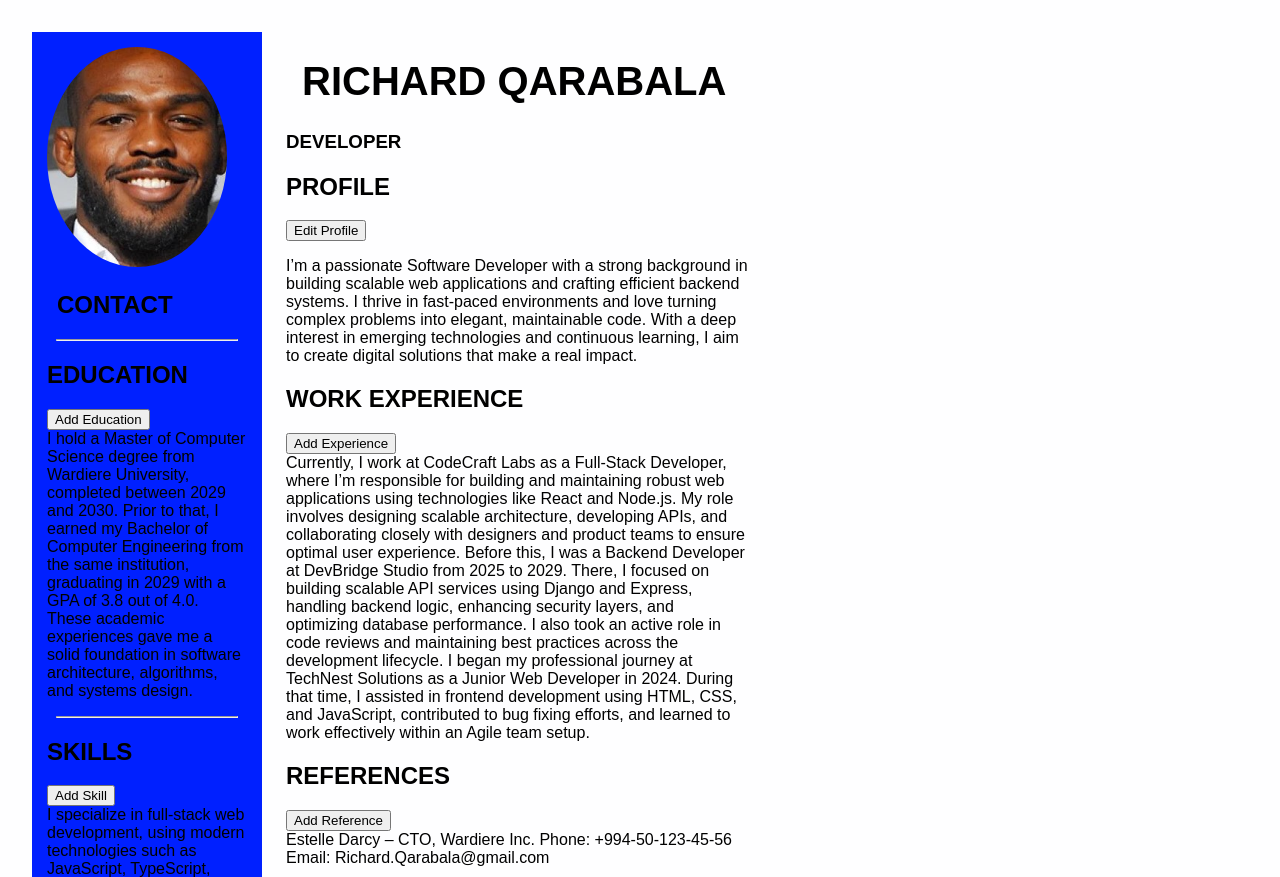
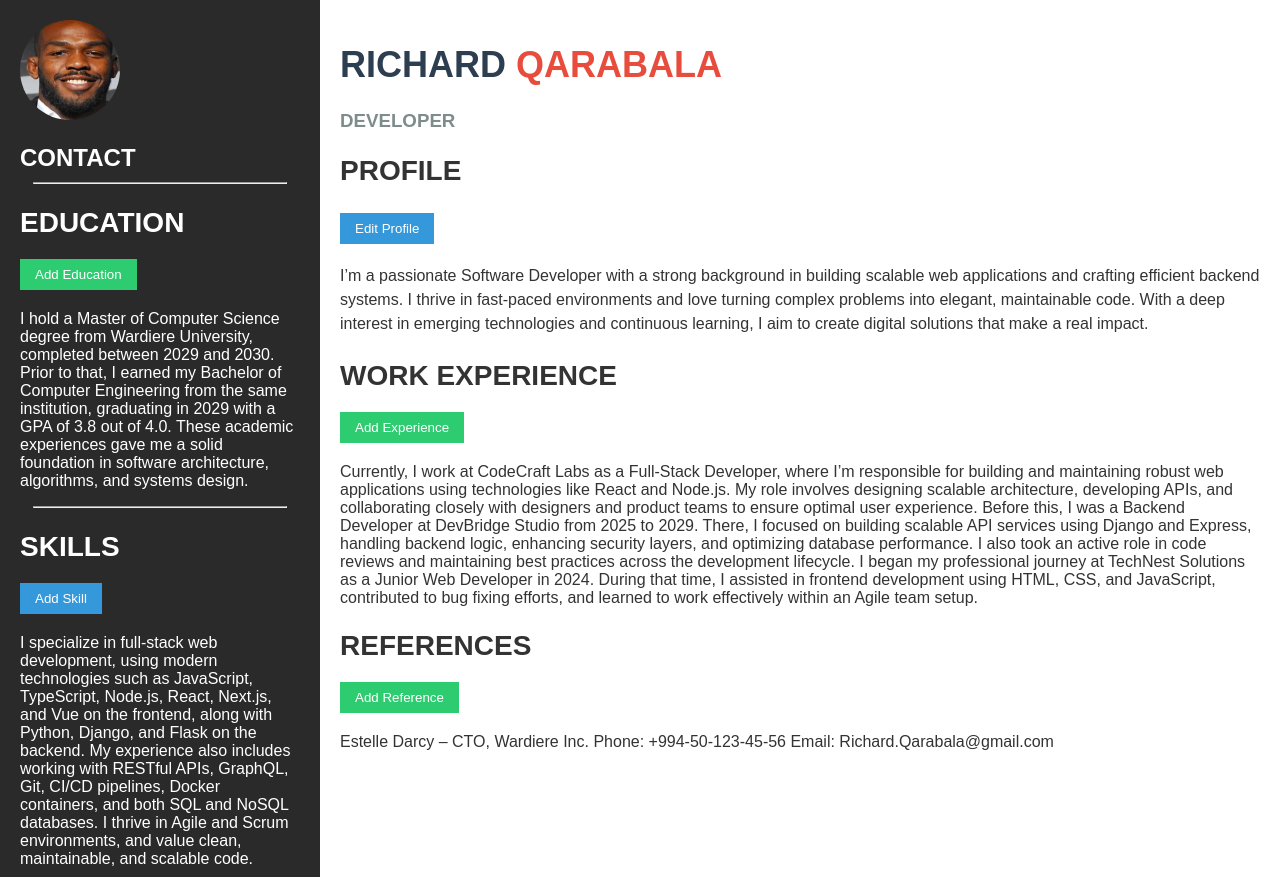
Before and after one commit to Rustamov13/web_lab_4, a plain HTML site: page index.html in a window 1280 px wide. Shown: the top 877 px of the page. Drawn offline with Linux system fonts and the light colour scheme.

Commit message:
Update style.css

```diff
--- a/style.css
+++ b/style.css
@@ -1,41 +1,157 @@
-body{
-    font-family: Arial, sans-serif;
+body {
+    font-family: 'Arial', sans-serif;
+    background-color: #f4f4f4;
+    color: #333;
+    margin: 0;
+    padding: 0;
     display: flex;
-    margin: 2rem;
-    display: flex;
-    background-color: #FEFEFF;
-    gap: 1.5rem;
+    flex-direction: row;
   }
-.sidebar{
-    background-color: #0020ff;
-    flex: 0 0 200px;
-    color : rgb(0, 0, 0);
-    width: 200px;
-    padding: 15px;
+
+  .sidebar {
+    background-color: #2a2a2a;
+    color: white;
+    width: 25%;
+    padding: 20px;
+    box-sizing: border-box;
   }
-.daire {
-  width: 180px;
-  height: 220px;
-  object-fit: cover;
+
+  .sidebar h2 {
+    font-size: 24px;
+    margin-bottom: 10px;
+  }
+
+  .sidebar .contact p {
+    margin: 5px 0;
+  }
+
+  .sidebar .section {
+    margin-top: 20px;
+  }
+
+  .sidebar .section hr {
+    margin-top: 10px;
+    margin-bottom: 10px;
+  }
+
+  .sidebar img {
+    width: 100px;
+    height: 100px;
     border-radius: 50%;
-  margin: 0;
   }
 
   .main {
-    flex: 1;
-    max-width: none;
-    margin-right: 500px;
-    background-color: #FEFEFF;
-}
-.main h1 {
-    font-size: 2.5rem;
-    padding: 0 1rem;
-    white-space: nowrap;
-    overflow: hidden;
-    text-overflow: ellipsis;
+    background-color: white;
+    width: 75%;
+    padding: 20px;
+    box-sizing: border-box;
   }
 
+  h1 {
+    font-size: 36px;
+    color: #2c3e50;
+  }
 
-.contact {
-    margin: 10px;
+  .highlight {
+    color: #e74c3c;
   }
+
+  h3 {
+    color: #7f8c8d;
+  }
+
+  .section {
+    margin-bottom: 20px;
+  }
+
+  .section h2 {
+    font-size: 28px;
+    margin-bottom: 10px;
+  }
+
+  .section p {
+    font-size: 16px;
+    line-height: 1.5;
+  }
+
+  .skill-bar {
+    height: 20px;
+    background-color: #3498db;
+    margin-bottom: 10px;
+    width: 0;
+    transition: width 2s ease-in-out;
+  }
+
+  .skill-bar[data-level="100"] {
+    background-color: #2ecc71;
+  }
+
+  .skill-bar[data-level="75"] {
+    background-color: #f39c12;
+  }
+
+  .skill-bar[data-level="50"] {
+    background-color: #e67e22;
+  }
+
+  .skill-bar[data-level="25"] {
+    background-color: #e74c3c;
+  }
+
+  /* Etkileşimler */
+  .collapsed {
+    display: none;
+  }
+
+  .visible {
+    opacity: 1;
+    transition: opacity 1s ease-in;
+  }
+
+  button {
+    background-color: #3498db;
+    color: white;
+    padding: 8px 15px;
+    border: none;
+    cursor: pointer;
+    margin-top: 10px;
+  }
+
+  button:hover {
+    background-color: #2980b9;
+  }
+
+  button:focus {
+    outline: none;
+  }
+
+  .edit-edu, .edit-lang, .edit-we, .edit-ref {
+    background-color: #e67e22;
+  }
+
+  .edit-edu:hover, .edit-lang:hover, .edit-we:hover, .edit-ref:hover {
+    background-color: #f39c12;
+  }
+
+  #addEdu, #addLang, #addWE, #addRef {
+    background-color: #2ecc71;
+  }
+
+  #addEdu:hover, #addLang:hover, #addWE:hover, #addRef:hover {
+    background-color: #27ae60;
+  }
+
+  /* Responsivlik */
+  @media (max-width: 768px) {
+    body {
+      flex-direction: column;
+    }
+
+    .sidebar {
+      width: 100%;
+    }
+
+    .main {
+      width: 100%;
+    }
+  }
```
Lines whose indentation alone changed are shown as unchanged.
